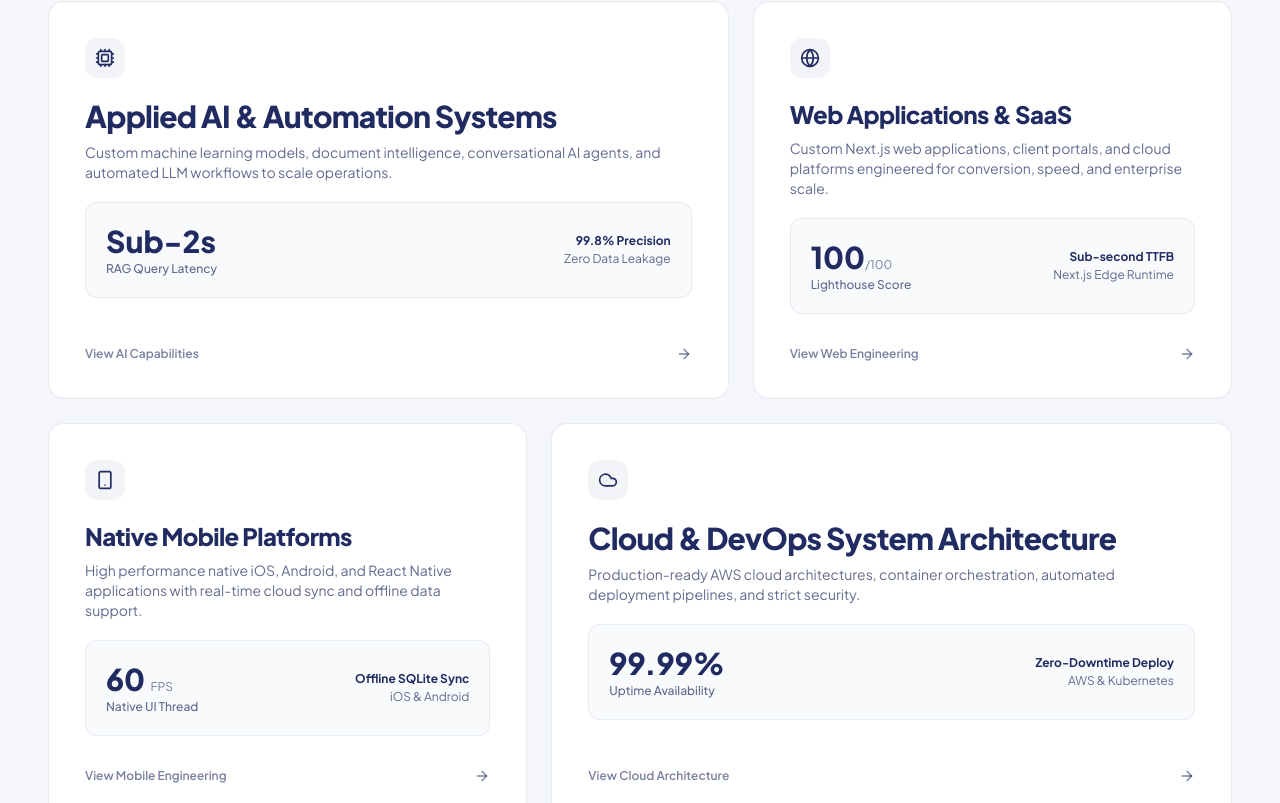
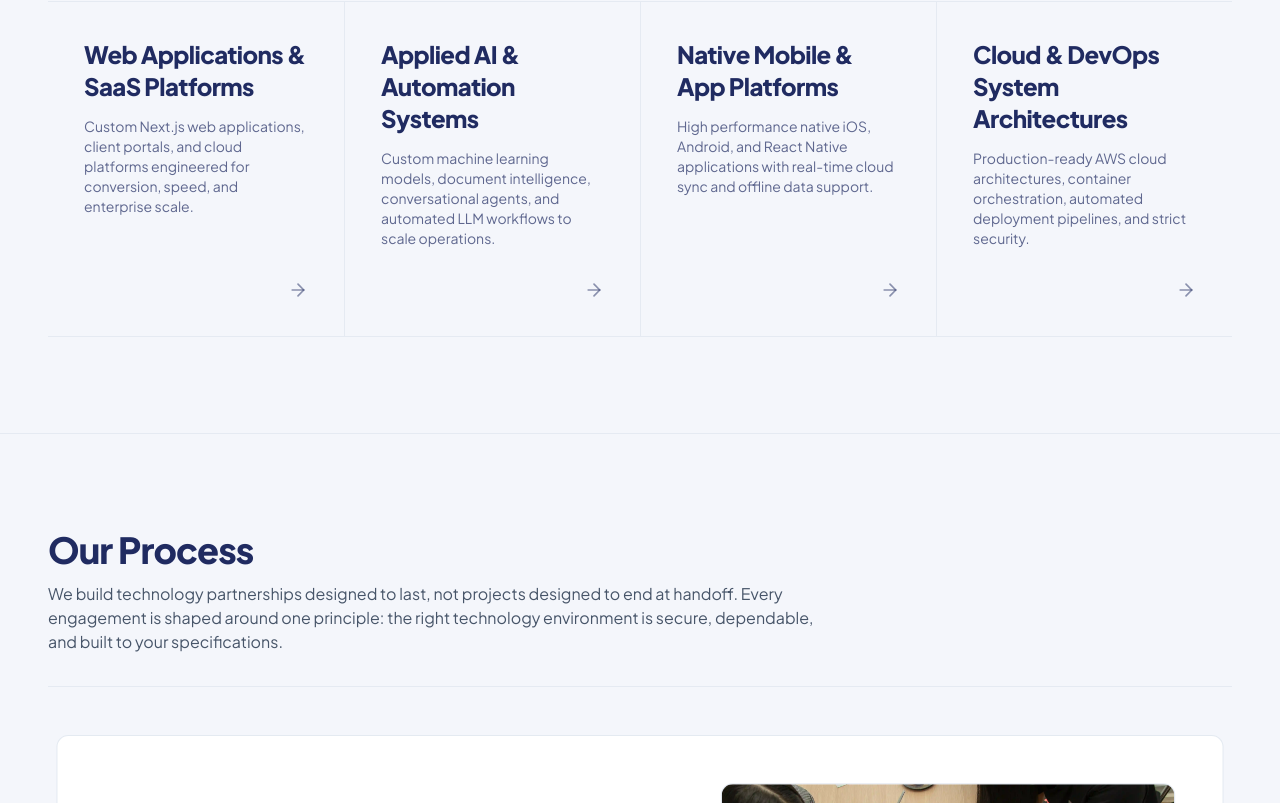
Before and after one commit to alishanea/arkanet-demo-, a Next.js app: page / in a window 1280 px wide. Shown: the part 1877-2680 px from the top of the page. Built offline with nearby package versions, Linux system fonts and the light colour scheme.

Commit message:
style(capabilities): clean 4-column line-separated layout - remove boxes, keep only right arrow without text

```diff
--- a/src/components/home/InteractiveShowcaseGrid.tsx
+++ b/src/components/home/InteractiveShowcaseGrid.tsx
@@ -2,11 +2,45 @@
 
 import React from "react";
 import Link from "next/link";
-import { ArrowRight, Cpu, Globe, Smartphone, Cloud } from "lucide-react";
+import { ArrowRight } from "lucide-react";
 
 export interface InteractiveShowcaseGridProps {
   onOpenBooking?: () => void;
 }
+
+interface CapabilityPillar {
+  id: string;
+  title: string;
+  desc: string;
+  href: string;
+}
+
+const PILLARS: CapabilityPillar[] = [
+  {
+    id: "web-saas",
+    title: "Web Applications & SaaS Platforms",
+    desc: "Custom Next.js web applications, client portals, and cloud platforms engineered for conversion, speed, and enterprise scale.",
+    href: "/capabilities/website-development",
+  },
+  {
+    id: "applied-ai",
+    title: "Applied AI & Automation Systems",
+    desc: "Custom machine learning models, document intelligence, conversational agents, and automated LLM workflows to scale operations.",
+    href: "/capabilities/applied-ai-ml",
+  },
+  {
+    id: "mobile-apps",
+    title: "Native Mobile & App Platforms",
+    desc: "High performance native iOS, Android, and React Native applications with real-time cloud sync and offline data support.",
+    href: "/capabilities/mobile-app-development",
+  },
+  {
+    id: "cloud-devops",
+    title: "Cloud & DevOps System Architectures",
+    desc: "Production-ready AWS cloud architectures, container orchestration, automated deployment pipelines, and strict security.",
+    href: "/capabilities/cloud-devops-hosting",
+  },
+];
 
 export const InteractiveShowcaseGrid: React.FC<InteractiveShowcaseGridProps> = () => {
   return (
@@ -28,169 +62,29 @@ export const InteractiveShowcaseGrid: React.FC<InteractiveShowcaseGridProps> = (
           </div>
         </div>
 
-        {/* ── 2. ASYMMETRIC BENTO GRID (CLEAN, NO MICRO-ELEMENTS OR NESTED BOXES) ── */}
-        <div className="grid grid-cols-1 lg:grid-cols-12 gap-5 sm:gap-6 items-stretch w-full">
-
-          {/* ═══════════════════════════════════════════════════════════════
-             CARD 1: APPLIED AI & AUTOMATION (7-Col Feature Card)
-          ═══════════════════════════════════════════════════════════════ */}
-          <Link
-            href="/capabilities/applied-ai-ml"
-            className="group lg:col-span-7 bg-white rounded-2xl border border-slate-200/90 p-7 sm:p-9 flex flex-col justify-between space-y-6 text-left transition-all duration-300 shadow-none hover:border-slate-300"
-          >
-            <div className="space-y-5">
-              <div className="w-10 h-10 rounded-xl bg-[#202B61]/5 flex items-center justify-center text-[#202B61]">
-                <Cpu className="w-5 h-5" />
-              </div>
-
-              <div className="space-y-2">
-                <h3 className="font-heading font-extrabold text-2xl sm:text-3xl text-[#202B61] tracking-tight leading-snug">
-                  Applied AI &amp; Automation Systems
+        {/* ── 2. CLEAN 4-COLUMN LINE-SEPARATED ALIGNMENT (NO BOXES, ONLY ARROWS) ── */}
+        <div className="grid grid-cols-1 md:grid-cols-2 lg:grid-cols-4 divide-y md:divide-y-0 md:divide-x divide-slate-200/80 border-t border-b border-slate-200/80 w-full">
+          {PILLARS.map((pillar) => (
+            <Link
+              key={pillar.id}
+              href={pillar.href}
+              className="group flex flex-col justify-between p-6 sm:p-8 lg:p-9 transition-colors hover:bg-slate-50/60 text-left cursor-pointer"
+            >
+              <div className="space-y-3.5">
+                <h3 className="font-heading font-extrabold text-xl sm:text-2xl text-[#202B61] tracking-tight leading-snug min-h-[3.25rem] sm:min-h-[3.5rem] flex items-start">
+                  {pillar.title}
                 </h3>
-                <p className="font-sans font-normal text-xs sm:text-sm text-[#202B61]/70 leading-relaxed max-w-xl">
-                  Custom machine learning models, document intelligence, conversational AI agents, and automated LLM workflows to scale operations.
+                <p className="font-sans font-normal text-xs sm:text-sm text-[#202B61]/70 leading-relaxed">
+                  {pillar.desc}
                 </p>
               </div>
 
-              {/* Clean Output Highlight */}
-              <div className="rounded-xl bg-[#f8fafc] border border-slate-200/80 p-4 sm:p-5 flex items-center justify-between">
-                <div>
-                  <p className="font-heading font-extrabold text-2xl sm:text-3xl text-[#202B61]">Sub-2s</p>
-                  <p className="text-xs text-[#202B61]/70 font-medium pt-0.5">RAG Query Latency</p>
-                </div>
-                <div className="text-right text-xs text-[#202B61]/70 space-y-0.5">
-                  <p className="font-bold text-[#202B61]">99.8% Precision</p>
-                  <p>Zero Data Leakage</p>
-                </div>
+              {/* Bottom Right: ONLY the arrow (No text, no circle, no boxes) */}
+              <div className="pt-8 flex justify-end">
+                <ArrowRight className="w-5 h-5 text-[#202B61]/50 group-hover:text-[#202B61] group-hover:translate-x-1.5 transition-all" />
               </div>
-            </div>
-
-            <div className="pt-2 flex items-center justify-between text-xs font-semibold text-[#202B61]/60 group-hover:text-[#202B61] transition-colors">
-              <span>View AI Capabilities</span>
-              <ArrowRight className="w-4 h-4 group-hover:translate-x-1 transition-transform" />
-            </div>
-          </Link>
-
-          {/* ═══════════════════════════════════════════════════════════════
-             CARD 2: WEB APPLICATIONS & SAAS (5-Col Card)
-          ═══════════════════════════════════════════════════════════════ */}
-          <Link
-            href="/capabilities/website-development"
-            className="group lg:col-span-5 bg-white rounded-2xl border border-slate-200/90 p-7 sm:p-9 flex flex-col justify-between space-y-6 text-left transition-all duration-300 shadow-none hover:border-slate-300"
-          >
-            <div className="space-y-5">
-              <div className="w-10 h-10 rounded-xl bg-[#202B61]/5 flex items-center justify-center text-[#202B61]">
-                <Globe className="w-5 h-5" />
-              </div>
-
-              <div className="space-y-2">
-                <h3 className="font-heading font-extrabold text-xl sm:text-2xl text-[#202B61] tracking-tight leading-snug">
-                  Web Applications &amp; SaaS
-                </h3>
-                <p className="font-sans font-normal text-xs sm:text-sm text-[#202B61]/70 leading-relaxed">
-                  Custom Next.js web applications, client portals, and cloud platforms engineered for conversion, speed, and enterprise scale.
-                </p>
-              </div>
-
-              {/* Clean Metric Highlight */}
-              <div className="rounded-xl bg-[#f8fafc] border border-slate-200/80 p-4 sm:p-5 flex items-center justify-between">
-                <div>
-                  <p className="font-heading font-extrabold text-2xl sm:text-3xl text-[#202B61]">100<span className="text-xs font-normal text-[#202B61]/60">/100</span></p>
-                  <p className="text-xs text-[#202B61]/70 font-medium pt-0.5">Lighthouse Score</p>
-                </div>
-                <div className="text-right text-xs text-[#202B61]/70 space-y-0.5">
-                  <p className="font-bold text-[#202B61]">Sub-second TTFB</p>
-                  <p>Next.js Edge Runtime</p>
-                </div>
-              </div>
-            </div>
-
-            <div className="pt-2 flex items-center justify-between text-xs font-semibold text-[#202B61]/60 group-hover:text-[#202B61] transition-colors">
-              <span>View Web Engineering</span>
-              <ArrowRight className="w-4 h-4 group-hover:translate-x-1 transition-transform" />
-            </div>
-          </Link>
-
-          {/* ═══════════════════════════════════════════════════════════════
-             CARD 3: NATIVE MOBILE PLATFORMS (5-Col Card)
-          ═══════════════════════════════════════════════════════════════ */}
-          <Link
-            href="/capabilities/mobile-app-development"
-            className="group lg:col-span-5 bg-white rounded-2xl border border-slate-200/90 p-7 sm:p-9 flex flex-col justify-between space-y-6 text-left transition-all duration-300 shadow-none hover:border-slate-300"
-          >
-            <div className="space-y-5">
-              <div className="w-10 h-10 rounded-xl bg-[#202B61]/5 flex items-center justify-center text-[#202B61]">
-                <Smartphone className="w-5 h-5" />
-              </div>
-
-              <div className="space-y-2">
-                <h3 className="font-heading font-extrabold text-xl sm:text-2xl text-[#202B61] tracking-tight leading-snug">
-                  Native Mobile Platforms
-                </h3>
-                <p className="font-sans font-normal text-xs sm:text-sm text-[#202B61]/70 leading-relaxed">
-                  High performance native iOS, Android, and React Native applications with real-time cloud sync and offline data support.
-                </p>
-              </div>
-
-              {/* Clean Metric Highlight */}
-              <div className="rounded-xl bg-[#f8fafc] border border-slate-200/80 p-4 sm:p-5 flex items-center justify-between">
-                <div>
-                  <p className="font-heading font-extrabold text-2xl sm:text-3xl text-[#202B61]">60 <span className="text-xs font-normal text-[#202B61]/60">FPS</span></p>
-                  <p className="text-xs text-[#202B61]/70 font-medium pt-0.5">Native UI Thread</p>
-                </div>
-                <div className="text-right text-xs text-[#202B61]/70 space-y-0.5">
-                  <p className="font-bold text-[#202B61]">Offline SQLite Sync</p>
-                  <p>iOS &amp; Android</p>
-                </div>
-              </div>
-            </div>
-
-            <div className="pt-2 flex items-center justify-between text-xs font-semibold text-[#202B61]/60 group-hover:text-[#202B61] transition-colors">
-              <span>View Mobile Engineering</span>
-              <ArrowRight className="w-4 h-4 group-hover:translate-x-1 transition-transform" />
-            </div>
-          </Link>
-
-          {/* ═══════════════════════════════════════════════════════════════
-             CARD 4: CLOUD & DEVOPS INFRASTRUCTURE (7-Col Card)
-          ═══════════════════════════════════════════════════════════════ */}
-          <Link
-            href="/capabilities/cloud-devops-hosting"
-            className="group lg:col-span-7 bg-white rounded-2xl border border-slate-200/90 p-7 sm:p-9 flex flex-col justify-between space-y-6 text-left transition-all duration-300 shadow-none hover:border-slate-300"
-          >
-            <div className="space-y-5">
-              <div className="w-10 h-10 rounded-xl bg-[#202B61]/5 flex items-center justify-center text-[#202B61]">
-                <Cloud className="w-5 h-5" />
-              </div>
-
-              <div className="space-y-2">
-                <h3 className="font-heading font-extrabold text-2xl sm:text-3xl text-[#202B61] tracking-tight leading-snug">
-                  Cloud &amp; DevOps System Architecture
-                </h3>
-                <p className="font-sans font-normal text-xs sm:text-sm text-[#202B61]/70 leading-relaxed max-w-xl">
-                  Production-ready AWS cloud architectures, container orchestration, automated deployment pipelines, and strict security.
-                </p>
-              </div>
-
-              {/* Clean Metric Highlight */}
-              <div className="rounded-xl bg-[#f8fafc] border border-slate-200/80 p-4 sm:p-5 flex items-center justify-between">
-                <div>
-                  <p className="font-heading font-extrabold text-2xl sm:text-3xl text-[#202B61]">99.99%</p>
-                  <p className="text-xs text-[#202B61]/70 font-medium pt-0.5">Uptime Availability</p>
-                </div>
-                <div className="text-right text-xs text-[#202B61]/70 space-y-0.5">
-                  <p className="font-bold text-[#202B61]">Zero-Downtime Deploy</p>
-                  <p>AWS &amp; Kubernetes</p>
-                </div>
-              </div>
-            </div>
-
-            <div className="pt-2 flex items-center justify-between text-xs font-semibold text-[#202B61]/60 group-hover:text-[#202B61] transition-colors">
-              <span>View Cloud Architecture</span>
-              <ArrowRight className="w-4 h-4 group-hover:translate-x-1 transition-transform" />
-            </div>
-          </Link>
-
+            </Link>
+          ))}
         </div>
 
       </div>
```
